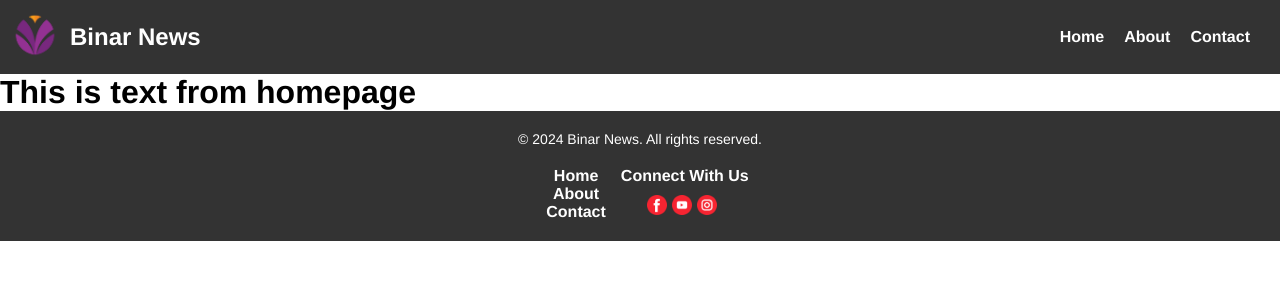
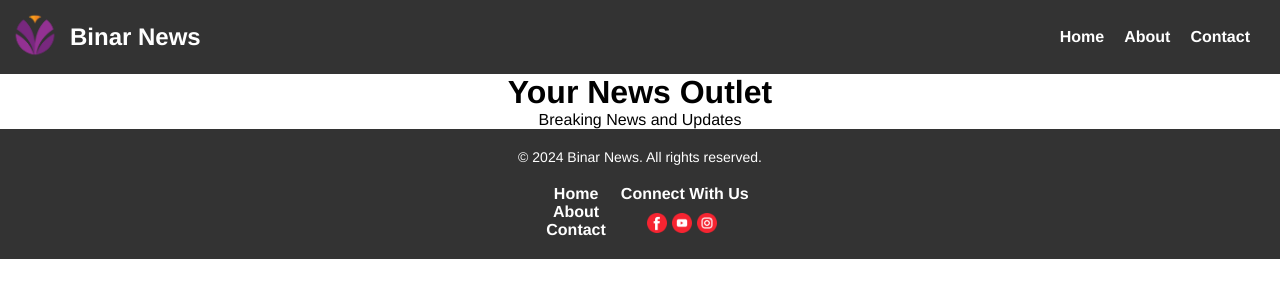
Before and after one commit to luthfianesa/NewsApp, a Next.js app in the folder news-app/: page / in a window 1280 px wide. Shown: the top 300 px of the page. Built offline with nearby package versions, Linux system fonts and the light colour scheme.

Commit message:
Add header

```diff
--- /dev/null
+++ b/news-app/src/app/homepage.modules.css
@@ -0,0 +1,11 @@
+/* Header */
+.header__heading {
+  display: flex;
+  flex-direction: column;
+  align-items: center;
+}
+
+/* News Filter */
+
+
+/* News Contents */
--- a/news-app/src/app/layout.jsx
+++ b/news-app/src/app/layout.jsx
@@ -12,6 +12,7 @@ export default function RootLayout({ children }) {
     <html lang="en">
       <body>
         <Navbar></Navbar>
+
         {children}
         <Footer></Footer>
       </body>
--- a/news-app/src/app/page.jsx
+++ b/news-app/src/app/page.jsx
@@ -1,9 +1,10 @@
-import Image from "next/image";
+import Header from "@/components/Header";
+
 
 export default function Home() {
   return (
     <main className="homepage">
-      <h1>This is text from homepage</h1>
+      <Header></Header>
     </main>
   );
 }
--- /dev/null
+++ b/news-app/src/components/Header.jsx
@@ -0,0 +1,14 @@
+import "../app/homepage.modules.css";
+
+const Header = () => {
+  return (
+    <header>
+      <div className="header__heading">
+        <h1>Your News Outlet</h1>
+        <p>Breaking News and Updates</p>
+      </div>
+    </header>
+  );
+};
+
+export default Header;
```
Also changed, not shown: news-app/src/app/page.modules.css (deleted).
